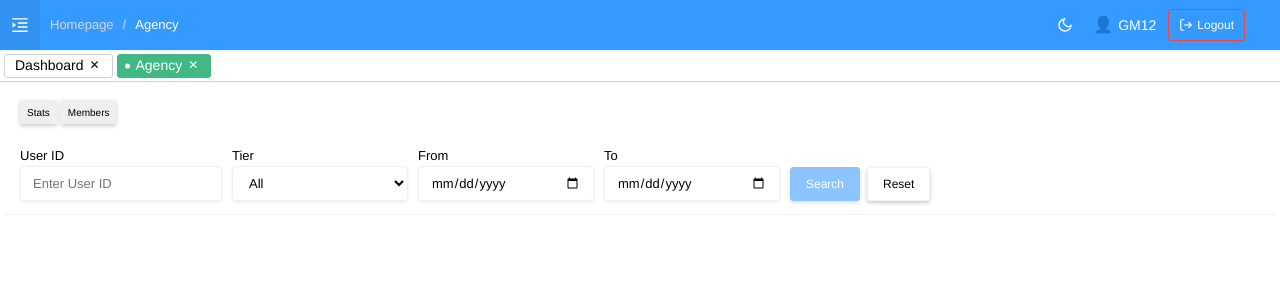
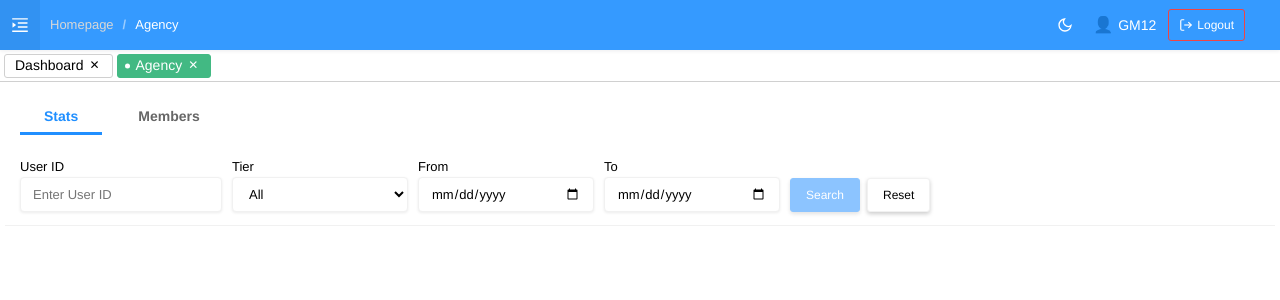
Before and after one commit to suk411/newuiadmin, a React (Vite) app: page /agency in a window 1280 px wide. Shown: the top 300 px of the page. Built offline with nearby package versions, Linux system fonts and the light colour scheme; sample sign-in values are in the browser's storage; the HTML template or start-up script is replaced by a standard one.

Commit message:
increase tab size, add border-bottom on active, add gap

```diff
--- a/src/pages/AgencyDashboard.tsx
+++ b/src/pages/AgencyDashboard.tsx
@@ -112,10 +112,22 @@ export default function AgencyDashboard() {
   return (
     <div className="content content--table">
       <div className="filters-bar" style={{ borderBottom: 'none', paddingBottom: 0 }}>
-        <div style={{ display: 'flex', gap: 4 }}>
-          <button type="button" className={`btn btn--sm ${tab === 'stats' ? 'btn--primary' : ''}`}
+        <div style={{ display: 'flex', gap: 12 }}>
+          <button type="button"
+            style={{
+              padding: '8px 24px', fontSize: 14, fontWeight: 600,
+              border: 'none', borderBottom: tab === 'stats' ? '3px solid var(--color-primary, #208fff)' : '3px solid transparent',
+              background: 'none', cursor: 'pointer', color: tab === 'stats' ? 'var(--color-primary, #208fff)' : '#666',
+              transition: 'all 0.15s',
+            }}
             onClick={() => setTab('stats')}>Stats</button>
-          <button type="button" className={`btn btn--sm ${tab === 'members' ? 'btn--primary' : ''}`}
+          <button type="button"
+            style={{
+              padding: '8px 24px', fontSize: 14, fontWeight: 600,
+              border: 'none', borderBottom: tab === 'members' ? '3px solid var(--color-primary, #208fff)' : '3px solid transparent',
+              background: 'none', cursor: 'pointer', color: tab === 'members' ? 'var(--color-primary, #208fff)' : '#666',
+              transition: 'all 0.15s',
+            }}
             onClick={() => setTab('members')}>Members</button>
         </div>
       </div>
```
